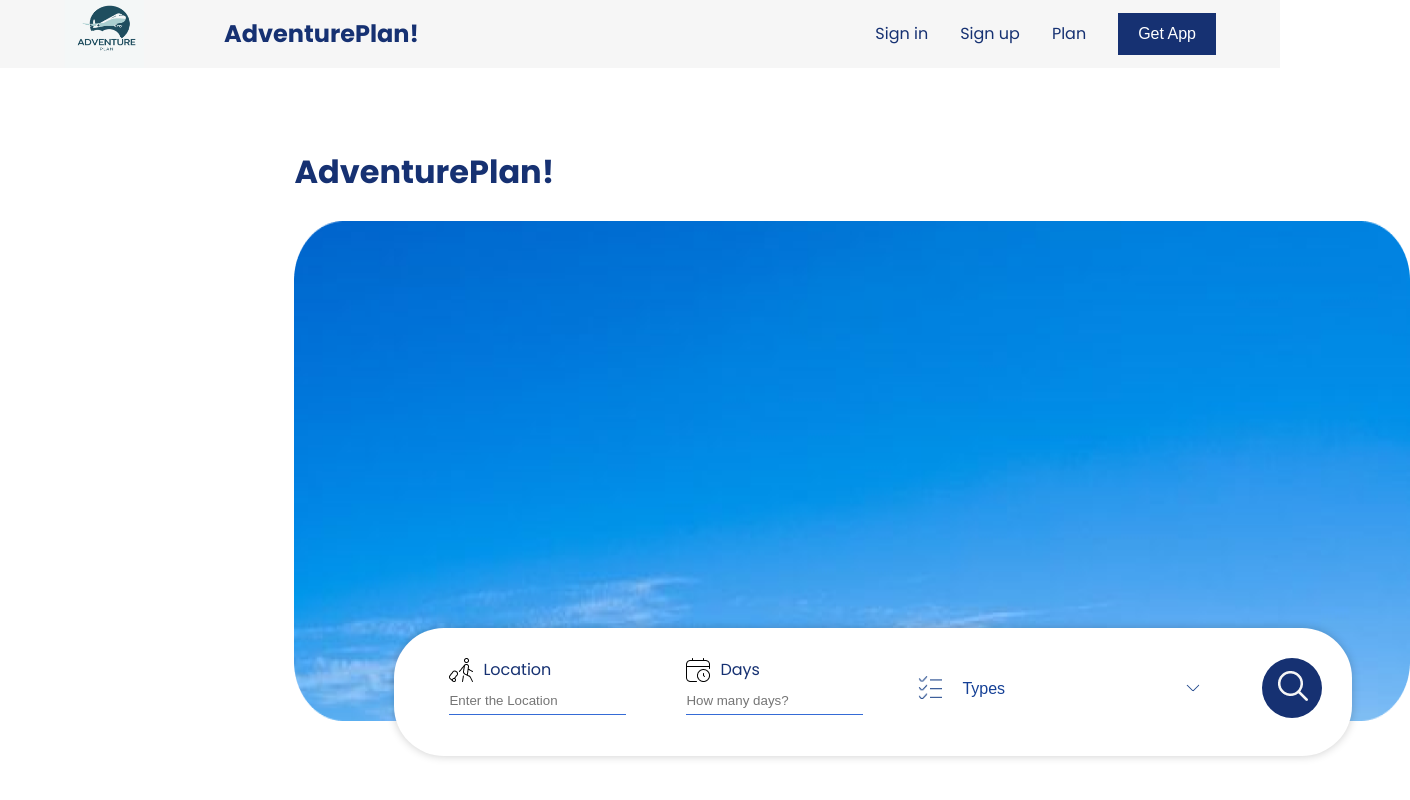
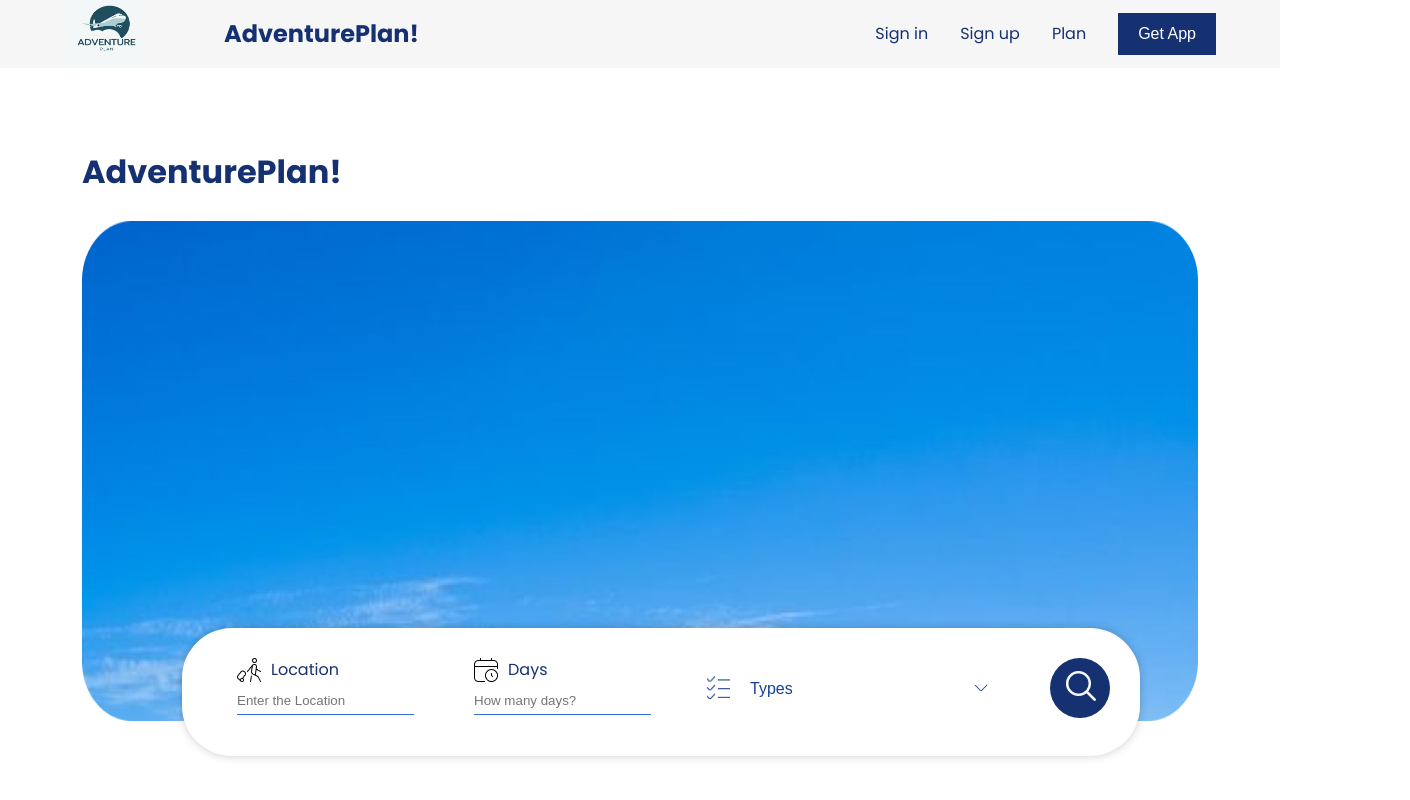
Before and after one commit to 21011132-NguyenThiHongHanh/AdventurePlan, a React (Vite) app: page /tripplan in a window 1280 px wide. Shown: the top 800 px of the page, 1410 px wide, since content can reach past the window. Built offline with nearby package versions, Linux system fonts and the light colour scheme; no server answers.

Commit message:
fix UI tripplan

```diff
--- a/src/pages/TripPlan/TripPlan.css
+++ b/src/pages/TripPlan/TripPlan.css
@@ -5,7 +5,7 @@
     color: var(--primary-color);
 
     .content{
-        margin: 0 23%;
+        margin: 0 auto;
         display: flex;
         flex-direction: column;
         position: relative;
```
